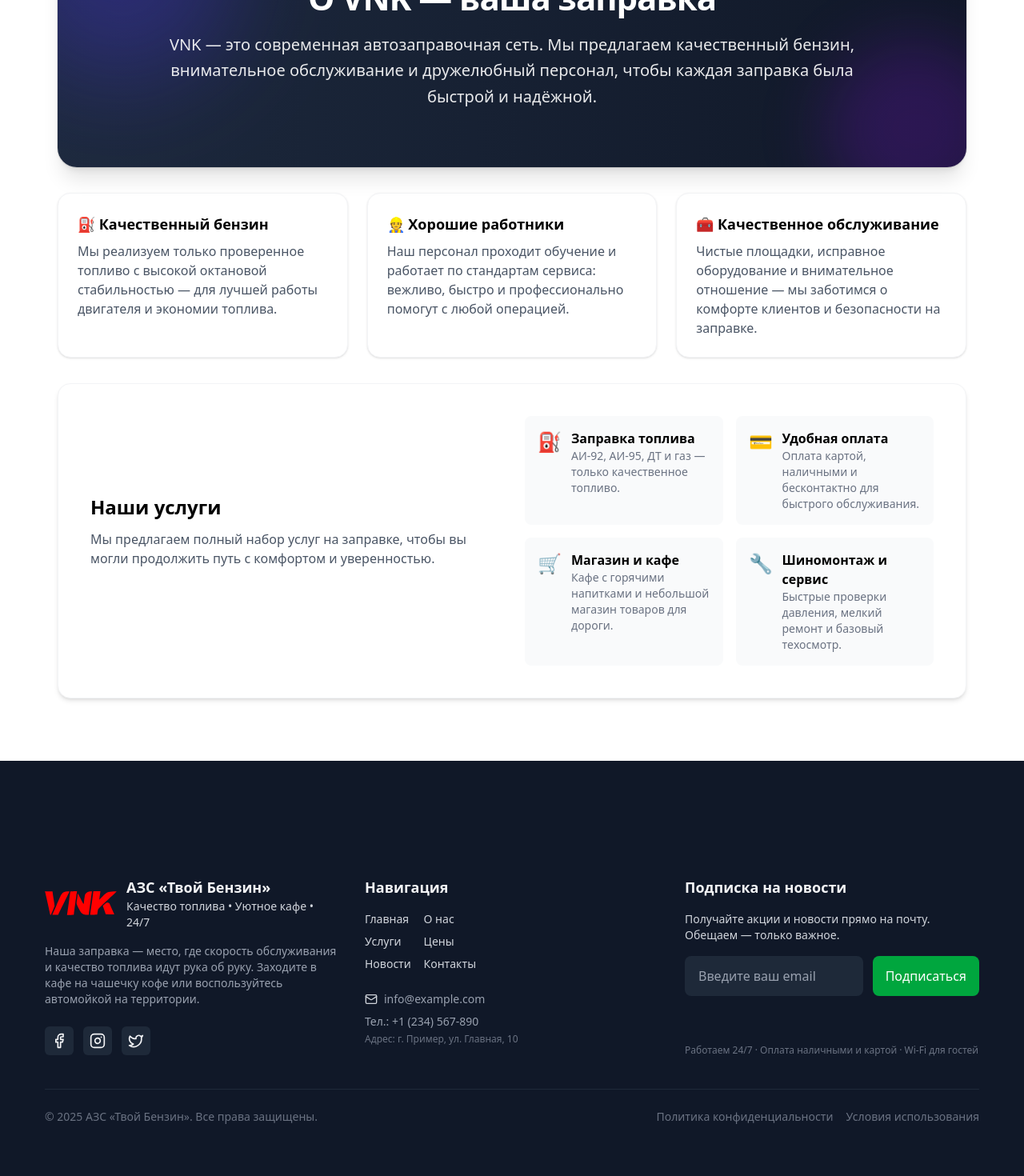
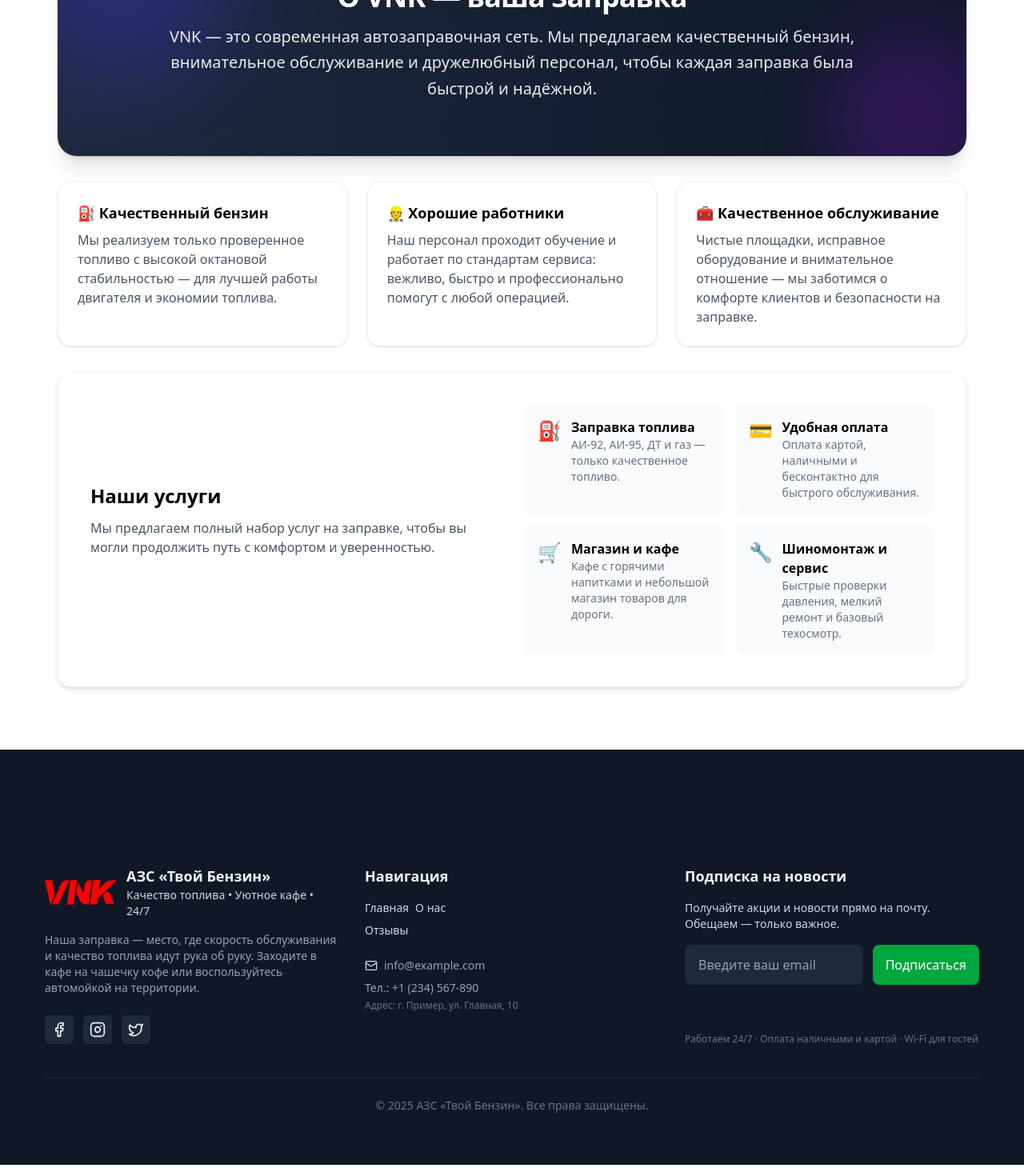
Before and after one commit to mgdov/VNK, a React (Vite) app: page /about in a window 1280 px wide. Shown: the part 241-1711 px from the top of the page at 80% size. Built offline with nearby package versions, Linux system fonts and the light colour scheme.

Commit message:
ошибки испрвлены v2

```diff
--- a/src/components/2GIS/index.jsx
+++ b/src/components/2GIS/index.jsx
@@ -45,7 +45,8 @@ const Map2GIS = () => {
                 onError={handleError}
                 title="Карта 2GIS"
                 loading="lazy"
-                className="rounded-lg shadow-lg"
+                className="rounded-lg shadow-lg h-[45vh] sm:h-[55vh] md:h-[65vh] lg:h-[70vh]"
+                style={{ height: 'auto' }}
             />
         </div>
     )
--- a/src/components/Carousel/index.jsx
+++ b/src/components/Carousel/index.jsx
@@ -68,7 +68,7 @@ const SlideItem = ({ slide, index }) => (
         <motion.img
             src={slide.img}
             alt={slide.alt}
-            className="h-[650px] w-full object-cover rounded-2xl"
+            className="w-full object-cover rounded-2xl h-[220px] sm:h-[320px] md:h-[420px] lg:h-[520px] xl:h-[650px]"
             initial={{ scale: 1.1 }}
             animate={{ scale: 1 }}
             transition={{ duration: 1.5, ease: 'easeOut' }}
@@ -77,15 +77,15 @@ const SlideItem = ({ slide, index }) => (
         <div className="absolute inset-0 bg-gradient-to-t from-black/60 via-black/20 to-transparent rounded-2xl" />
 
         <motion.div
-            className="absolute bottom-12 left-12 text-white max-w-[500px]"
+            className="absolute bottom-4 sm:bottom-8 md:bottom-12 left-4 sm:left-8 md:left-12 text-white max-w-[90%] sm:max-w-[500px]"
             initial={{ opacity: 0, y: 40 }}
             animate={{ opacity: 1, y: 0 }}
             transition={{ duration: 0.8, ease: 'easeOut' }}
         >
-            <h2 className="text-3xl md:text-5xl font-bold drop-shadow-lg">
+            <h2 className="text-2xl sm:text-3xl md:text-5xl font-bold drop-shadow-lg">
                 {slide.title}
             </h2>
-            <p className="mt-2 text-lg md:text-2xl opacity-90">
+            <p className="mt-2 text-base sm:text-lg md:text-2xl opacity-90">
                 {slide.desc}
             </p>
         </motion.div>
--- a/src/components/Footer/Footer.jsx
+++ b/src/components/Footer/Footer.jsx
@@ -2,6 +2,7 @@ import React, { useState } from "react";
 import { Facebook, Instagram, Twitter, Mail } from "lucide-react";
 import HeaderLogo from "../../assets/Header-icons/Header-logo.svg"; // путь под свой проект
 import axios from "axios"; // опционально, можно убрать если не используешь форму
+import { Link } from 'react-router-dom';
 
 function Footer() {
     const [email, setEmail] = useState("");
@@ -31,13 +32,13 @@ function Footer() {
     };
 
     return (
-        <footer className="bg-gray-900 mt-[30px] text-gray-100 w-full">
-            <div className="max-w-[1200px] mx-auto px-4 sm:px-4 mt-[80px] py-12 lg:py-16">
+        <footer className="bg-gray-900 mt-6 sm:mt-[30px] text-gray-100 w-full">
+            <div className="max-w-[1200px] mx-auto px-4 sm:px-4 mt-8 sm:mt-[80px] py-10 lg:py-16">
                 <div className="grid grid-cols-1 md:grid-cols-3 gap-8">
                     {/* Блок логотипа + описание */}
                     <div className="flex flex-col gap-4">
                         <div className="flex items-center gap-3">
-                            <img src={HeaderLogo} alt="Логотип" className="w-[90px] h-auto" />
+                            <img src={HeaderLogo} alt="Логотип" className="w-20 h-auto sm:w-[90px]" />
                             <div>
                                 <h3 className="text-lg font-semibold">АЗС «Твой Бензин»</h3>
                                 <p className="text-sm text-gray-300">Качество топлива • Уютное кафе • 24/7</p>
@@ -84,24 +85,15 @@ function Footer() {
                     {/* Навигация */}
                     <div className="flex flex-col md:items-start">
                         <h4 className="text-lg font-semibold mb-4">Навигация</h4>
-                        <ul className="grid grid-cols-2 gap-2 text-sm text-gray-300">
+                        <ul className="grid grid-cols-1 sm:grid-cols-2 gap-2 text-sm text-gray-300">
                             <li>
-                                <a href="/" className="hover:text-white transition">Главная</a>
+                                <Link to="/" className="hover:text-white transition">Главная</Link>
                             </li>
                             <li>
-                                <a href="/about" className="hover:text-white transition">О нас</a>
+                                <Link to="/about" className="hover:text-white transition">О нас</Link>
                             </li>
                             <li>
-                                <a href="/services" className="hover:text-white transition">Услуги</a>
-                            </li>
-                            <li>
-                                <a href="/prices" className="hover:text-white transition">Цены</a>
-                            </li>
-                            <li>
-                                <a href="/news" className="hover:text-white transition">Новости</a>
-                            </li>
-                            <li>
-                                <a href="/contacts" className="hover:text-white transition">Контакты</a>
+                                <Link to="/review" className="hover:text-white transition">Отзывы</Link>
                             </li>
                         </ul>
 
@@ -157,12 +149,8 @@ function Footer() {
                     </div>
                 </div>
 
-                <div className="border-t border-gray-800 mt-10 pt-6 text-sm text-gray-500 flex flex-col md:flex-row items-center justify-between gap-4">
-                    <div>© {new Date().getFullYear()} АЗС «Твой Бензин». Все права защищены.</div>
-                    <div className="flex items-center gap-4">
-                        <a href="/privacy" className="hover:text-white">Политика конфиденциальности</a>
-                        <a href="/terms" className="hover:text-white">Условия использования</a>
-                    </div>
+                <div className="border-t border-gray-800 mt-10 pt-6 text-sm text-gray-500 text-center">
+                    © {new Date().getFullYear()} АЗС «Твой Бензин». Все права защищены.
                 </div>
             </div>
         </footer>
--- a/src/components/Header/index.jsx
+++ b/src/components/Header/index.jsx
@@ -33,7 +33,7 @@ function Header() {
       <div className="max-w-[1200px] mx-auto px-4 sm:px-4 mt-[25px] flex items-center justify-between pt-4">
 
         <div className="Header-logo">
-          <Link to='/'><img className="w-[91px] h-[31px]" src={HeaderLogo} alt="Логотип" /></Link>
+          <Link to='/'><img className="w-20 h-auto sm:w-24" src={HeaderLogo} alt="Логотип" /></Link>
         </div>
 
         <nav className="hidden md:block">
--- a/src/pages/About/index.jsx
+++ b/src/pages/About/index.jsx
@@ -2,19 +2,19 @@ import React from 'react'
 
 export default function AboutPage() {
     return (
-        <div className="max-w-[1200px] mx-auto px-4 sm:px-4 my-12">
+        <div className="max-w-[1200px] mx-auto px-4 sm:px-4 my-8 sm:my-12">
             {/* Hero */}
-            <section className="relative overflow-hidden rounded-3xl p-8 md:p-12 mb-8 bg-gradient-to-r from-slate-800 to-gray-900 text-white shadow-xl ring-1 ring-black/10">
+            <section className="relative overflow-hidden rounded-3xl p-6 sm:p-8 md:p-12 mb-8 bg-gradient-to-r from-slate-800 to-gray-900 text-white shadow-xl ring-1 ring-black/10">
                 {/* decorative blurred shapes */}
-                <div className="absolute -top-16 -left-16 w-72 h-72 rounded-full bg-indigo-600/30 blur-3xl transform -rotate-12 pointer-events-none" aria-hidden />
-                <div className="absolute -bottom-16 -right-12 w-56 h-56 rounded-full bg-purple-600/20 blur-2xl pointer-events-none" aria-hidden />
+                <div className="hidden sm:block absolute -top-16 -left-16 w-72 h-72 rounded-full bg-indigo-600/30 blur-3xl transform -rotate-12 pointer-events-none" aria-hidden />
+                <div className="hidden sm:block absolute -bottom-16 -right-12 w-56 h-56 rounded-full bg-purple-600/20 blur-2xl pointer-events-none" aria-hidden />
 
                 <div className="relative z-10 max-w-4xl mx-auto text-center">
                     <span className="inline-block bg-white/10 px-3 py-1 rounded-full text-sm font-medium mb-4">Официальная АЗС VNK</span>
 
-                    <h1 className="mb-4 text-[36px] md:text-[42px] leading-tight font-[700] tracking-tight">О VNK — ваша заправка</h1>
+                    <h1 className="mb-3 text-2xl sm:text-3xl md:text-4xl leading-tight font-bold tracking-tight">О VNK — ваша заправка</h1>
 
-                    <p className="text-[20px] font-[400] mb-6 leading-relaxed text-white/90">VNK — это современная автозаправочная сеть. Мы предлагаем качественный бензин, внимательное обслуживание и дружелюбный персонал, чтобы каждая заправка была быстрой и надёжной.</p>
+                    <p className="text-base sm:text-lg md:text-xl font-normal mb-5 leading-relaxed text-white/90">VNK — это современная автозаправочная сеть. Мы предлагаем качественный бензин, внимательное обслуживание и дружелюбный персонал, чтобы каждая заправка была быстрой и надёжной.</p>
 
                     {/* controls removed per request */}
                 </div>
```
Also changed, not shown: src/components/Prices/index.jsx (+7 -7 lines).
